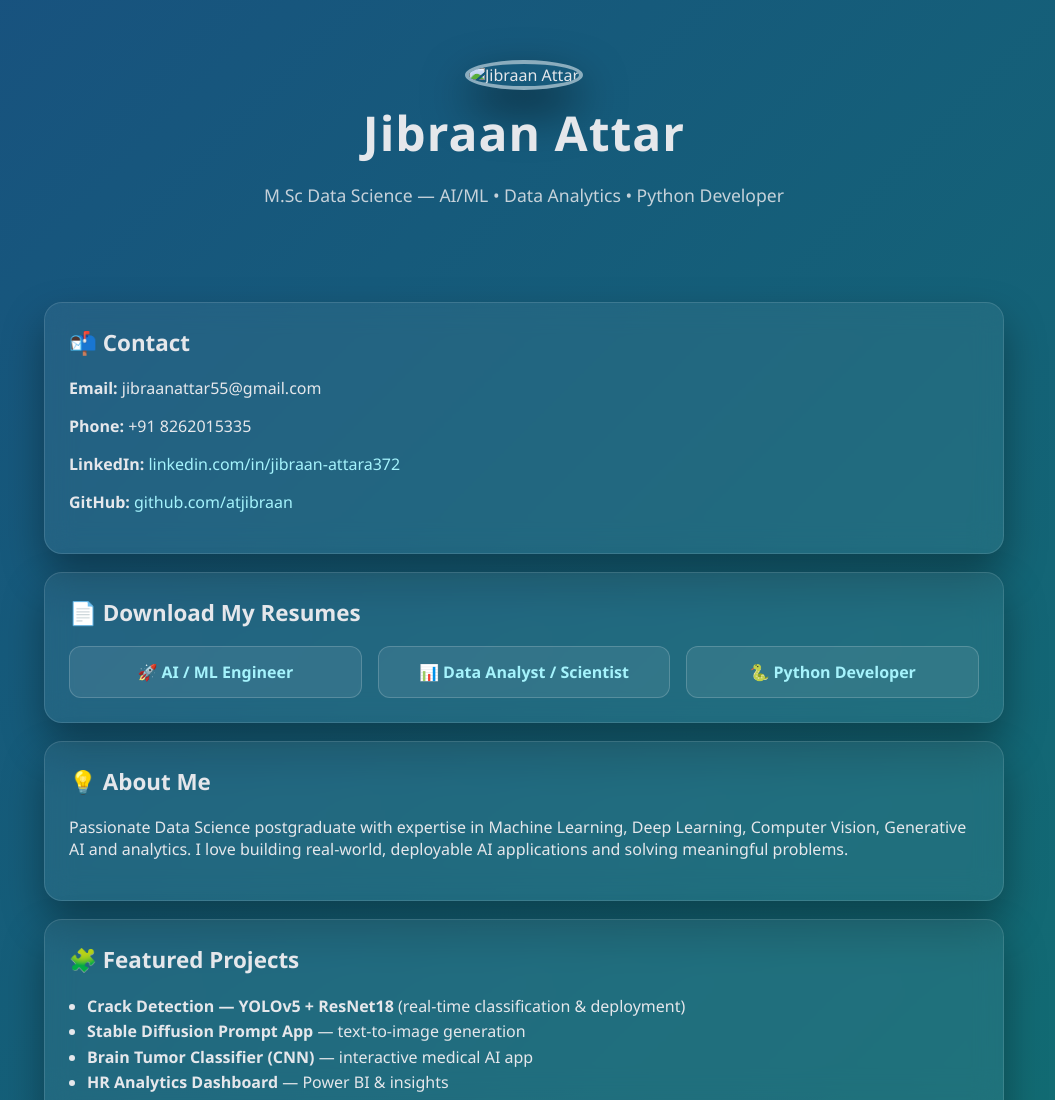
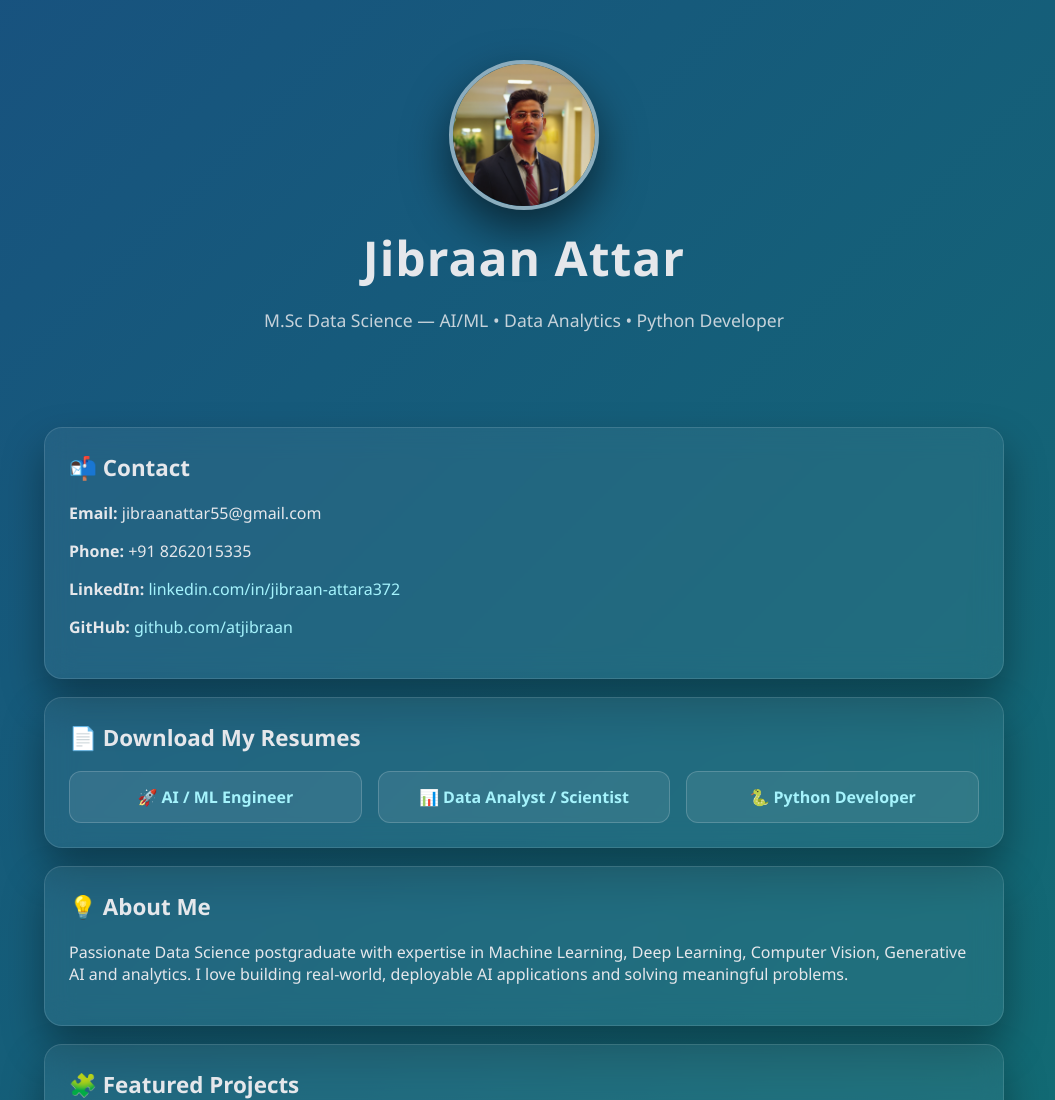
Before and after one commit to atjibraan/atjibraan.github.io, a plain HTML site: page index.html in a window 1280 px wide. Shown: the top 1100 px of the page, without its empty margins (116-1171 px from the left). Drawn offline with Linux system fonts and the light colour scheme.

Commit message:
Update index.html

```diff
--- a/index.html
+++ b/index.html
@@ -123,7 +123,7 @@
 
 <header>
 
-  <img src="profile.jpg" alt="Jibraan Attar" class="profile">
+  <img src="profile.png" alt="Jibraan Attar" class="profile">
 
   <h1>Jibraan Attar</h1>
   <p>M.Sc Data Science — AI/ML • Data Analytics • Python Developer</p>
```
